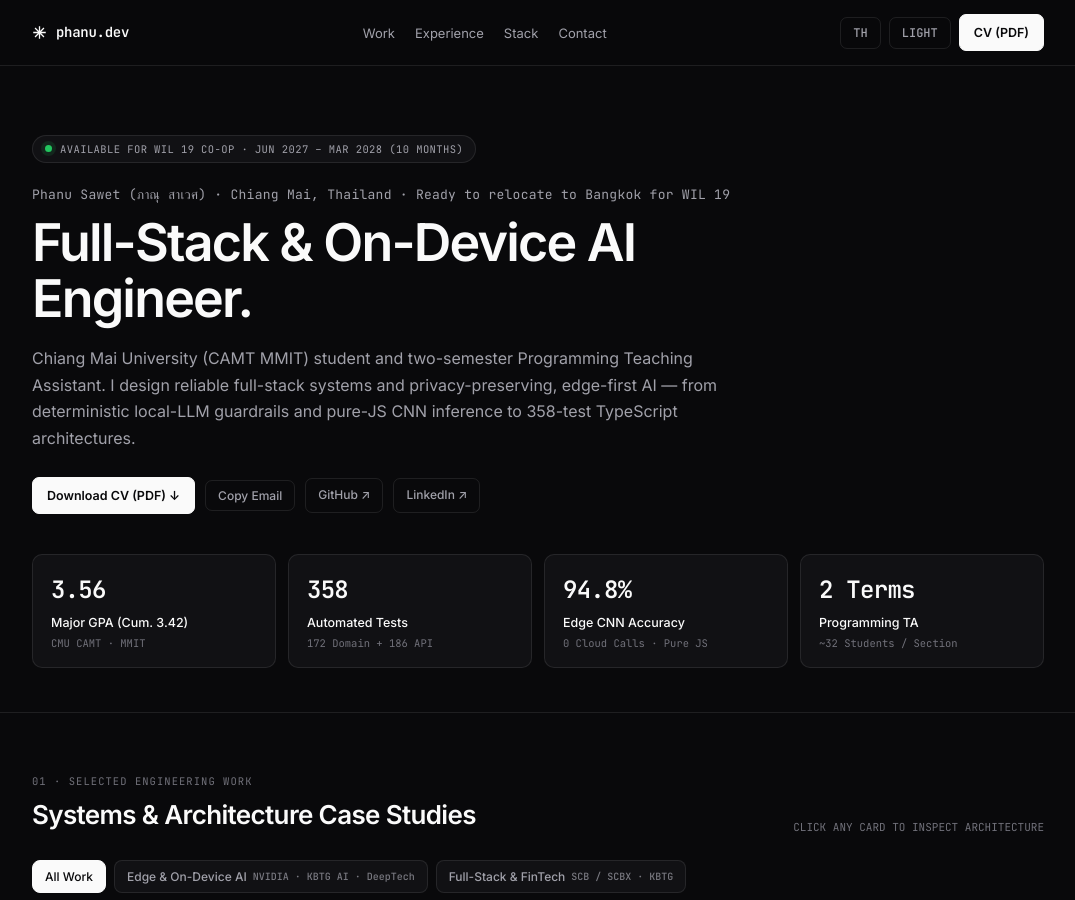
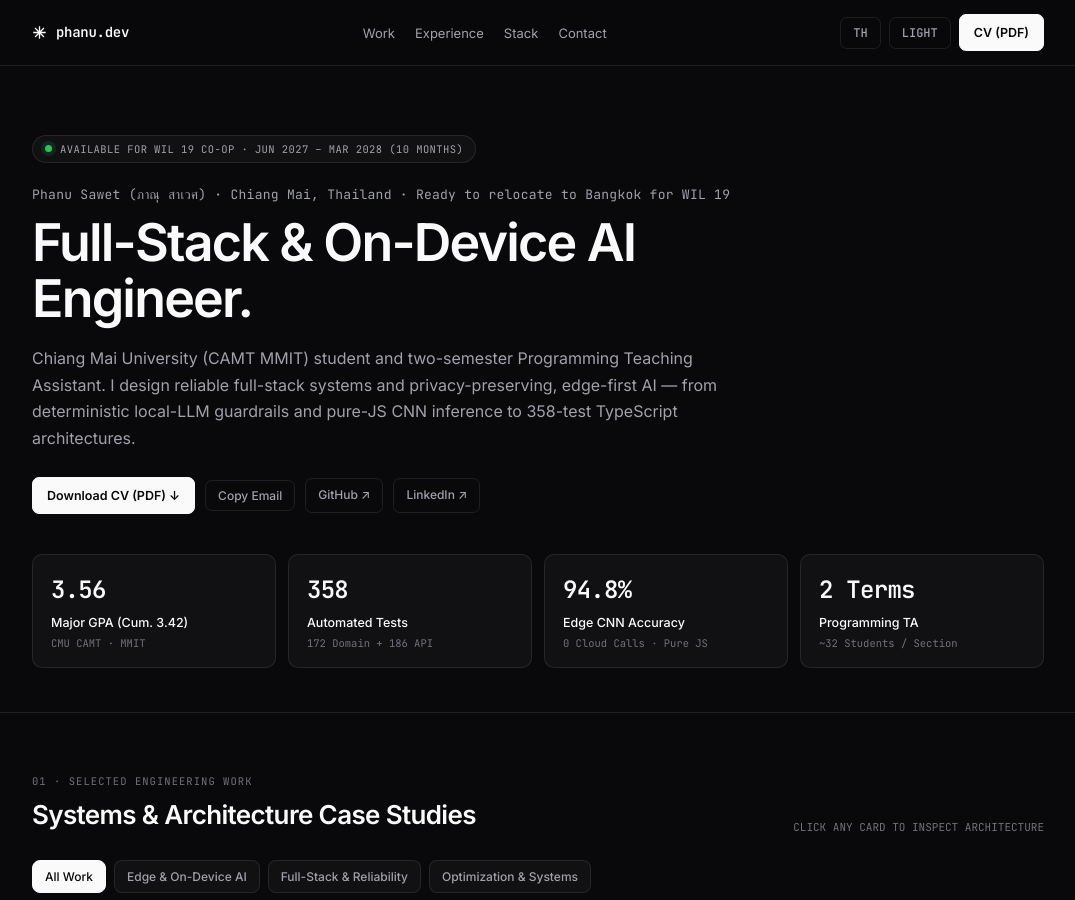
Before and after one commit to smzey/portfolio, a Next.js app: page / in a window 1280 px wide. Shown: the top 900 px of the page, without its empty margins (102-1177 px from the left). Built offline with nearby package versions, Linux system fonts and the light colour scheme.

Commit message:
polish: remove target company names from public UI for clean domain-focused presentation

```diff
--- a/src/components/PortfolioClient.tsx
+++ b/src/components/PortfolioClient.tsx
@@ -94,11 +94,6 @@ export default function PortfolioClient() {
     } catch {
       showToast(text);
     }
-  };
-
-  const copyTailoredUrl = (alias: string, label: string) => {
-    const origin = typeof window !== 'undefined' ? window.location.origin : '';
-    void safeCopy(`${origin}/?lens=${alias}`, `Copied ${label} link`);
   };
 
   return (
@@ -228,7 +223,6 @@ export default function PortfolioClient() {
                     onClick={() => handleSelectLens(key)}
                   >
                     <span>{cfg.label[lang]}</span>
-                    {key !== 'all' && <span className={`${styles.lensAudience} ${styles.mono}`}>{cfg.audience}</span>}
                   </button>
                 );
               })}
@@ -429,26 +423,6 @@ export default function PortfolioClient() {
                   Download CV (PDF) ↓
                 </a>
               </div>
-
-              <div className={styles.tailoredRow}>
-                <span className={styles.mono} style={{ fontSize: 10.5, color: 'var(--text-subtle)' }}>
-                  {lang === 'en' ? 'SHARE TAILORED LENS URL:' : 'คัดลอกลิงก์เฉพาะตำแหน่ง:'}
-                </span>
-                <div className={styles.tagList}>
-                  <button type="button" className={`${styles.ghostBtn} ${styles.mono}`} onClick={() => copyTailoredUrl('nvidia', 'NVIDIA / Edge AI')}>
-                    ?lens=nvidia
-                  </button>
-                  <button type="button" className={`${styles.ghostBtn} ${styles.mono}`} onClick={() => copyTailoredUrl('kbtg', 'KBTG / FinTech')}>
-                    ?lens=kbtg
-                  </button>
-                  <button type="button" className={`${styles.ghostBtn} ${styles.mono}`} onClick={() => copyTailoredUrl('scb', 'SCB / SCBX')}>
-                    ?lens=scb
-                  </button>
-                  <button type="button" className={`${styles.ghostBtn} ${styles.mono}`} onClick={() => copyTailoredUrl('ptt', 'PTT / Systems')}>
-                    ?lens=ptt
-                  </button>
-                </div>
-              </div>
             </div>
 
             <footer className={`${styles.footer} ${styles.mono}`}>
--- a/src/data/portfolio.ts
+++ b/src/data/portfolio.ts
@@ -94,7 +94,7 @@ export const LENS_CONFIG: Record<
 > = {
   all: {
     label: { en: 'All Work', th: 'ผลงานทั้งหมด' },
-    audience: 'Full Engineering Overview',
+    audience: '6 Case Studies',
     banner: {
       en: 'Showing all 6 flagship engineering projects across on-device AI, full-stack web systems, and operational optimization.',
       th: 'แสดงผลงานวิศวกรรมหลักทั้ง 6 โปรเจกต์ ครอบคลุม On-Device AI, ระบบเว็บ Full-Stack และการเพิ่มประสิทธิภาพเชิงระบบ',
@@ -102,26 +102,26 @@ export const LENS_CONFIG: Record<
   },
   ai: {
     label: { en: 'Edge & On-Device AI', th: 'Edge & On-Device AI' },
-    audience: 'NVIDIA · KBTG AI · DeepTech',
+    audience: 'Local LLMs · Edge ML · Vision',
     banner: {
-      en: 'Prioritized for Edge AI & Systems teams: zero-cloud CNN forward passes, local Ollama LLM safety separation, and Vision OCR pipelines.',
-      th: 'จัดลำดับสำหรับทีม Edge AI & Systems: โมเดล CNN รันบนเบราว์เซอร์แบบไม่พึ่งคลาวด์, Local LLM แยกชั้นความปลอดภัย และ Vision OCR',
+      en: 'Focused on edge & privacy-preserving AI: zero-cloud CNN forward passes, local Ollama LLM safety separation, and Vision OCR pipelines.',
+      th: 'เน้นด้าน Edge และ Privacy-Preserving AI: โมเดล CNN รันบนเบราว์เซอร์แบบไม่พึ่งคลาวด์, Local LLM แยกชั้นความปลอดภัย และ Vision OCR',
     },
   },
   fintech: {
-    label: { en: 'Full-Stack & FinTech', th: 'Full-Stack & FinTech' },
-    audience: 'SCB / SCBX · KBTG',
+    label: { en: 'Full-Stack & Reliability', th: 'Full-Stack และความเสถียร' },
+    audience: 'Tested APIs · Guardrails · SQL',
     banner: {
-      en: 'Prioritized for FinTech & Enterprise Engineering teams: 358-test domain-driven APIs, deterministic AI safety compliance, and raw-SQL reliability.',
-      th: 'จัดลำดับสำหรับทีม FinTech และองค์กร: สถาปัตยกรรมที่ผ่านการทดสอบ 358 เคส, ระบบ AI แบบ Deterministic และฐานข้อมูล SQL ที่ตรวจสอบได้',
+      en: 'Focused on reliable backend & full-stack engineering: 358-test domain-driven APIs, deterministic AI safety layers, and raw-SQL precision.',
+      th: 'เน้นวิศวกรรมแบ็กเอนด์และ Full-Stack ที่เสถียร: สถาปัตยกรรมที่ผ่านการทดสอบ 358 เคส, ระบบ AI แบบ Deterministic และฐานข้อมูล SQL ที่ตรวจสอบได้',
     },
   },
   systems: {
-    label: { en: 'Logistics & Systems', th: 'Logistics & Systems' },
-    audience: 'PTT · PTT Digital · Industrial Ops',
+    label: { en: 'Optimization & Systems', th: 'อัลกอริทึมและระบบ' },
+    audience: 'Algorithms · Native · Sync',
     banner: {
-      en: 'Prioritized for Operations & Systems teams: geo-constrained truck bin-packing across 40 centers, native macOS/PWA tooling, and real-time queue systems.',
-      th: 'จัดลำดับสำหรับทีมระบบปฏิบัติการและโลจิสติกส์: อัลกอริทึมจัดเรียงสินค้ารถบรรทุก 40 ศูนย์กระจายสินค้า และระบบ Cross-Platform แบบเรียลไทม์',
+      en: 'Focused on operational optimization & systems engineering: geo-constrained truck bin-packing across 40 centers, native macOS/PWA tooling, and live queues.',
+      th: 'เน้นการเพิ่มประสิทธิภาพเชิงระบบและวิศวกรรมซอฟต์แวร์: อัลกอริทึมจัดเรียงสินค้ารถบรรทุก 40 ศูนย์กระจายสินค้า และระบบ Cross-Platform แบบเรียลไทม์',
     },
   },
 };
```
